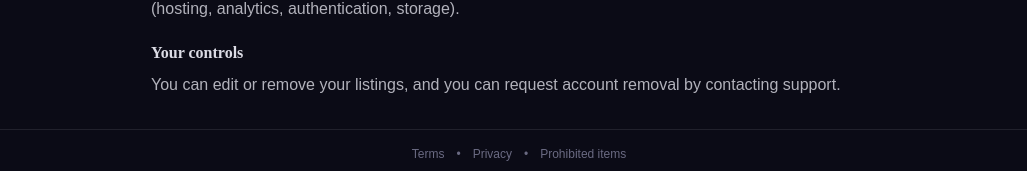
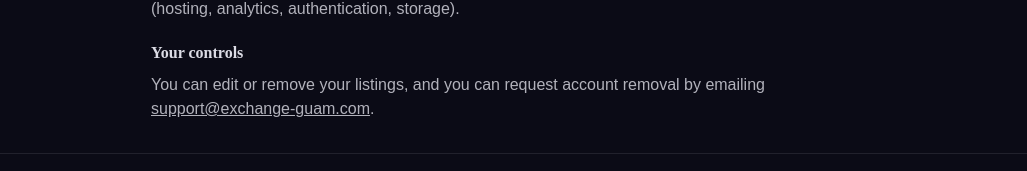
Before and after one commit to Shimizu-Technology/exchange, a Next.js app: page /privacy in a window 1280 px wide. Shown: the part 452-623 px from the top of the page, without its empty margins (121-1148 px from the left). Built offline with nearby package versions, Linux system fonts and the light colour scheme; no server answers; a web font is replaced by a local one.

Commit message:
fix(adm-8): use Next Link for internal policy nav and add support contact email

```diff
--- a/src/app/layout.tsx
+++ b/src/app/layout.tsx
@@ -1,4 +1,5 @@
 import type { Metadata, Viewport } from "next";
+import Link from "next/link";
 import "./globals.css";
 import { ConvexProvider } from "@/components/convex-provider";
 import { PostHogProvider } from "@/components/analytics/posthog-provider";
@@ -82,11 +83,11 @@ export default function RootLayout({
             {/* Footer + policy links */}
             <footer className="py-4 text-center border-t border-charcoal/10 mb-20 md:mb-0 space-y-2">
               <div className="text-xs text-muted flex items-center justify-center gap-3">
-                <a href="/terms" className="hover:text-charcoal transition-colors duration-200">Terms</a>
+                <Link href="/terms" className="hover:text-charcoal transition-colors duration-200">Terms</Link>
                 <span>•</span>
-                <a href="/privacy" className="hover:text-charcoal transition-colors duration-200">Privacy</a>
+                <Link href="/privacy" className="hover:text-charcoal transition-colors duration-200">Privacy</Link>
                 <span>•</span>
-                <a href="/prohibited-items" className="hover:text-charcoal transition-colors duration-200">Prohibited items</a>
+                <Link href="/prohibited-items" className="hover:text-charcoal transition-colors duration-200">Prohibited items</Link>
               </div>
               <a
                 href="https://shimizu-technology.com"
--- a/src/app/privacy/page.tsx
+++ b/src/app/privacy/page.tsx
@@ -27,7 +27,10 @@ export default function PrivacyPage() {
 
       <section className="space-y-2">
         <h2 className="font-semibold text-charcoal">Your controls</h2>
-        <p className="text-charcoal/80">You can edit or remove your listings, and you can request account removal by contacting support.</p>
+        <p className="text-charcoal/80">
+          You can edit or remove your listings, and you can request account removal by emailing
+          {" "}<a href="mailto:support@exchange-guam.com" className="underline hover:text-charcoal">support@exchange-guam.com</a>.
+        </p>
       </section>
     </div>
   );
--- a/src/app/sell/page.tsx
+++ b/src/app/sell/page.tsx
@@ -4,6 +4,7 @@ import { useState, useCallback } from "react";
 import { useAction, useMutation, useQuery } from "convex/react";
 import { api } from "../../../convex/_generated/api";
 import type { Id } from "../../../convex/_generated/dataModel";
+import Link from "next/link";
 import { useRouter } from "next/navigation";
 import { motion, AnimatePresence } from "framer-motion";
 import { CATEGORIES, AREAS, CONDITIONS, formatPrice } from "@/lib/utils";
@@ -446,7 +447,7 @@ export default function SellPage() {
 
       {step === STEPS.length - 1 && (
         <p className="mt-3 text-xs text-muted">
-          By posting, you agree to our <a href="/terms" className="underline hover:text-charcoal">Terms</a> and acknowledge our <a href="/prohibited-items" className="underline hover:text-charcoal">Prohibited Items</a> policy.
+          By posting, you agree to our <Link href="/terms" className="underline hover:text-charcoal">Terms</Link> and acknowledge our <Link href="/prohibited-items" className="underline hover:text-charcoal">Prohibited Items</Link> policy.
         </p>
       )}
 
```
